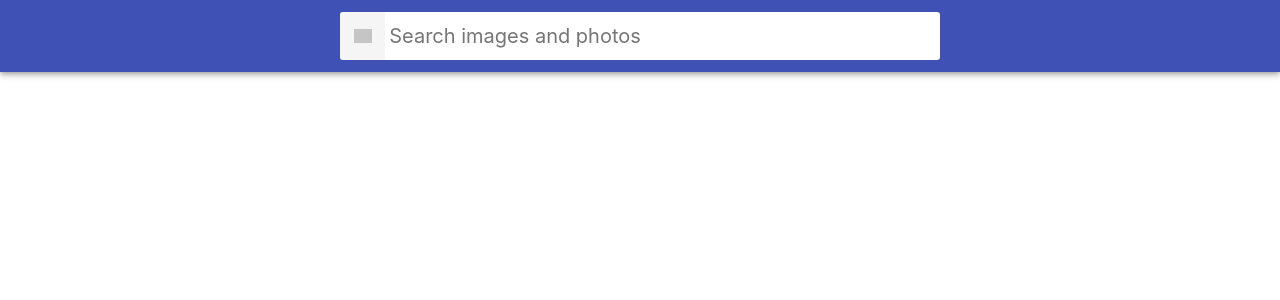
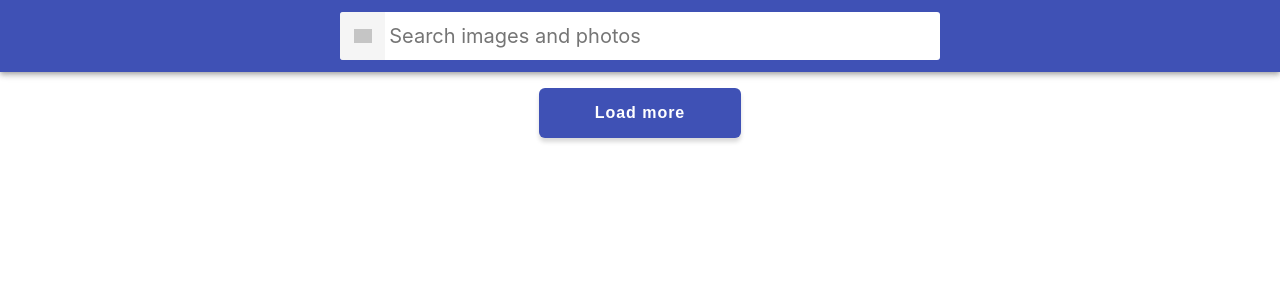
Before and after one commit to ivanytskyi2407/goit-react-hw-03-image-finder, a React (Create React App) app: page / in a window 1280 px wide. Shown: the top 300 px of the page. Built offline with nearby package versions, Linux system fonts and the light colour scheme; grey boxes are pictures that could not be loaded.

Commit message:
Pagination-code

```diff
--- a/src/components/App.jsx
+++ b/src/components/App.jsx
@@ -4,21 +4,31 @@ import 'react-toastify/dist/ReactToastify.min.css';
 import Searchbar from './Searchbar/Searchbar';
 import ImageGallery from './ImageGallery/ImageGallery';
 import s from './App.module.css';
+import Button from './Button/Button';
 
 export default class App extends Component {
   state = {
     query: '',
+    page: 1,
   };
 
   handlFormSubmit = query => {
     this.setState({ query });
+  };
+  onClickButton = () => {
+    this.setState(prevState => {
+      return {
+        page: prevState.page + 1,
+      };
+    });
   };
 
   render() {
     return (
       <div className={s.App}>
         <Searchbar onSubmit={this.handlFormSubmit} />
-        <ImageGallery query={this.state.query} />
+        <ImageGallery query={this.state.query} page={this.state.page} />
+        <Button onClickButton={this.onClickButton} />
         <ToastContainer autoClose={2000} position="top-center" />
       </div>
     );
--- a/src/components/Button/Button.jsx
+++ b/src/components/Button/Button.jsx
@@ -1,8 +1,12 @@
 import s from './Button.module.css';
 
-const Button = ({}) => {
+const Button = ({ onClickButton }) => {
   return (
-    <button className={s.buttonLoad} type="button">
+    <button
+      className={s.buttonLoad}
+      type="button"
+      onClick={() => onClickButton()}
+    >
       Load more
     </button>
   );
--- a/src/components/ImageGallery/ImageGallery.jsx
+++ b/src/components/ImageGallery/ImageGallery.jsx
@@ -10,20 +10,22 @@ export default class ImageGallery extends Component {
     pictures: [],
     error: null,
     status: 'idle',
-    page: 1,
     showModal: false,
     largeImageURL: null,
   };
 
   componentDidUpdate(prevProps, prevState) {
-    if (prevProps.query !== this.props.query) {
+    if (
+      prevProps.query !== this.props.query ||
+      prevProps.page !== this.props.page
+    ) {
       this.setState({ status: 'pending' });
-      API(this.props.query, this.state.page)
+      API(this.props.query, this.props.page)
         .then(pictures => {
-          this.setState({
-            pictures,
-            status: 'resolved',
-          });
+          this.setState(prevState => ({
+            // status: 'resolved',
+            pictures: [...prevState.pictures, ...pictures],
+          }));
           if (pictures.length === 0) {
             return alert('нічого немає');
           }
@@ -51,7 +53,6 @@ export default class ImageGallery extends Component {
   };
 
   closeModal = e => {
-    console.log(e.code);
     if (e.target === e.currentTarget) {
       this.setState({ showModal: false });
     }
@@ -63,14 +64,14 @@ export default class ImageGallery extends Component {
     if (status === 'idle') {
       return;
     }
-    if (status === 'pending') {
-      return Loader();
-    }
+    // if (status === 'pending') {
+    //   return Loader();
+    // }
 
     if (status === 'rejected') {
       return <h1>{`Нічого немає по запиту ${this.props.query}`}</h1>;
     }
-    if (status === 'resolved') {
+    if (pictures.length > 0) {
       return (
         <ul className={s.ImageGallery}>
           <ImageGalleryItem pictures={pictures} showModal={this.handleModal} />
```
